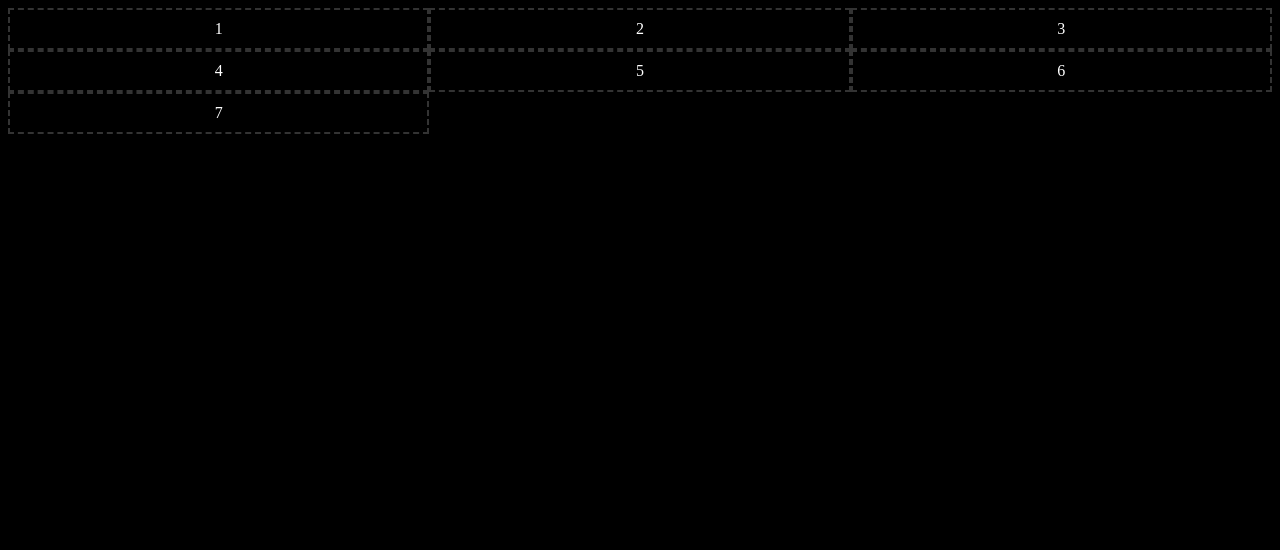
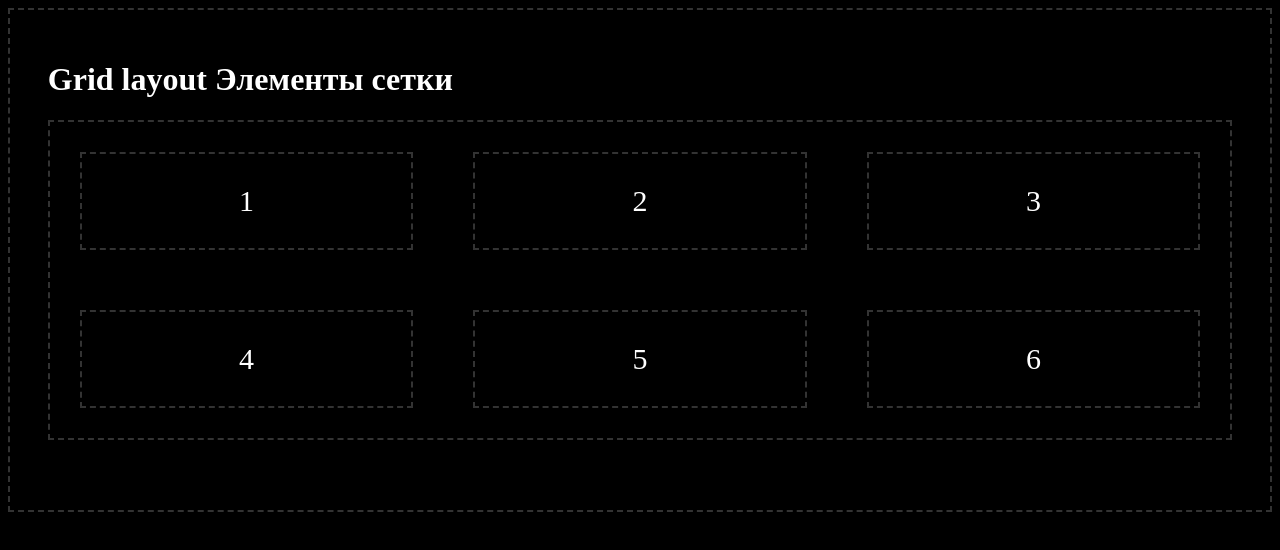
Before and after one commit to Vlada-WoodyChick/FreeLansLifeStyle, a website built with Vite: page Grid-Layout/index.html in a window 1280 px wide. Built offline with nearby package versions, Linux system fonts and the light colour scheme.

Commit message:
grid layot grid-row grid-column order gap 1

```diff
--- a/Grid-Layout/index.html
+++ b/Grid-Layout/index.html
@@ -7,32 +7,21 @@
     <title>Grid</title>
 </head>
 <body>
-    <!-- <div class="grid_body">
-        <div class="grid_item">1</div>
-        <div class="grid_item">2</div>
-        <div class="grid_item">3</div>
-        <div class="grid_item">4</div>
-        <div class="grid_item">5</div>
-        <div class="grid_item">6</div>
-    </div> -->
-
-    <div class="grid__auto">
-        <div class="grid__auto_item">1</div>
-        <div class="grid__auto_item">2</div>
-        <div class="grid__auto_item">3</div>
-        <div class="grid__auto_item">4</div>
-        <div class="grid__auto_item">5</div>
-        <div class="grid__auto_item">6</div>
-        <div class="grid__auto_item">7</div>
+    <div class="wrapper">
+        <div class="content">
+            <h1>Grid layout Элементы сетки</h1>
+            <div class="grid">
+                <div class="grid__body">
+                    <div class="grid__item">1</div>
+                    <span class="grid__item">2</span>
+                    <div class="grid__item">3</div>
+                    <div class="grid__item">4</div>
+                    <span class="grid__item">5</span>
+                    <div class="grid__item">6</div>
+                </div>
+            </div>
+        </div>
     </div>
-
-
-
-<!-- <div class="grid_wrapper">
-<header class="grid_header">header</header>
-<aside class="grid_sidebar">sidebar</aside>
-<main class="grid_content">content</main>
-</div> -->
 
 
 
--- a/Grid-Layout/style.css
+++ b/Grid-Layout/style.css
@@ -1,80 +1,34 @@
 body, html{
     box-sizing: border-box;
     background: black;
-}
-/*
- .grid_body {
-
-    display: grid;
-    grid-template-columns: repeat(3, 1fr);
-
-     grid-template-rows: repeat(2, 1fr);
-
-}
-.grid_item {
-    text-align: center;
-    border: 2px dashed rgba(255, 255, 255, 0.2);
-    padding: 10px;
-    color:white
-
-} */
-/* .grid_body {
-
-    display: grid;
-    grid-template: repeat(2, 1fr) /
-                   repeat(3, 1fr);
-}
-.grid_item {
-    text-align: center;
-    border: 2px dashed rgba(255, 255, 255, 0.2);
-    padding: 10px;
-    color:white
-} */
-
-.grid__auto {
-    display: grid;
-    grid-template: 1fr 1fr/ 1fr 1fr 1fr;
-
-}
-.grid__auto_item {
-    text-align: center;
-    border: 2px dashed rgba(255, 255, 255, 0.2);
-    padding: 10px;
     color: white;
 }
 
 
-
-
-/* .grid_wrapper {
-    display: grid;
-    grid-template-columns: 150px 1fr;
-    grid-template-rows: 10vh 85vh;
-    grid-template-areas:
-                        "header header"
-                        "aside  main";
-} */
-/* .grid_wrapper {
-    display: grid;
-    grid-template: [start] "header header" 10vh [row2]
-    [row2] "aside  main" 85vh [row-end] / 150px 1fr;
+.wrapper {
+    min-height: 100%;
+    overflow: hidden;
+    border: 2px dashed rgba(255, 255, 255, 0.2);
+}
+.content {
+    padding: 30px 3%;
 
 }
-.grid_header, .grid_sidebar, .grid_content{
+.grid {
+    font-size: 30px;
+    position: relative;
+    margin: 0 0 40px 0;
+
+}
+.grid__body {
+    display: grid;
+    grid-template: repeat(2, 1fr)/ repeat(3, 1fr);
+    border: 2px dashed rgba(255, 255, 255, 0.2);
+}
+.grid__item {
+    margin: 30px;
+    padding: 30px;
     text-align: center;
     border: 2px dashed rgba(255, 255, 255, 0.2);
-    padding: 20px;
-    color:white
 
 }
-.grid_header {
-    grid-area: header;
-    margin:  0 0 5px 0;
-}
-.grid_sidebar {
-    grid-area:aside;
-    margin:  0 5px 0 0;
-}
-.grid_content {
-    grid-area: main;
-} */
```
